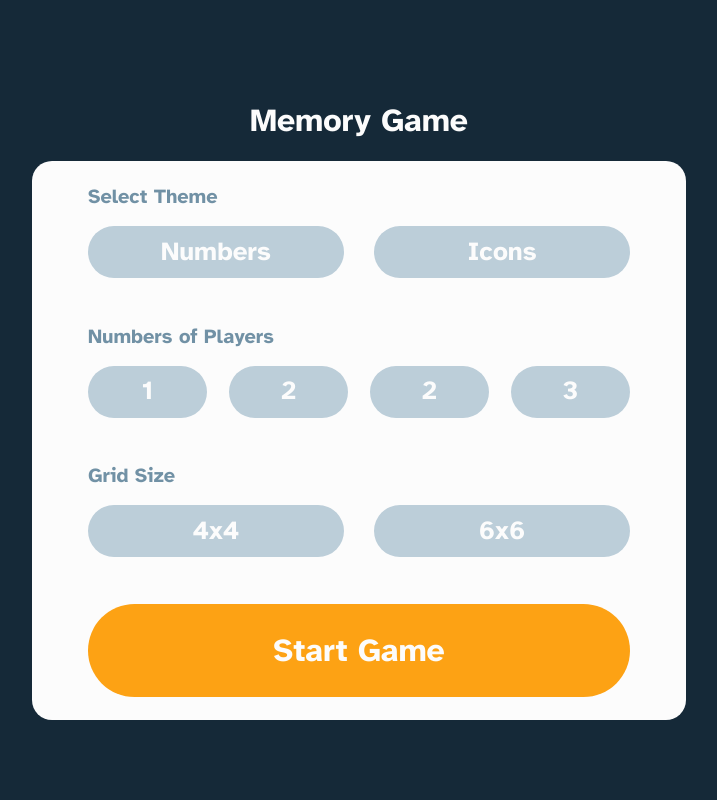
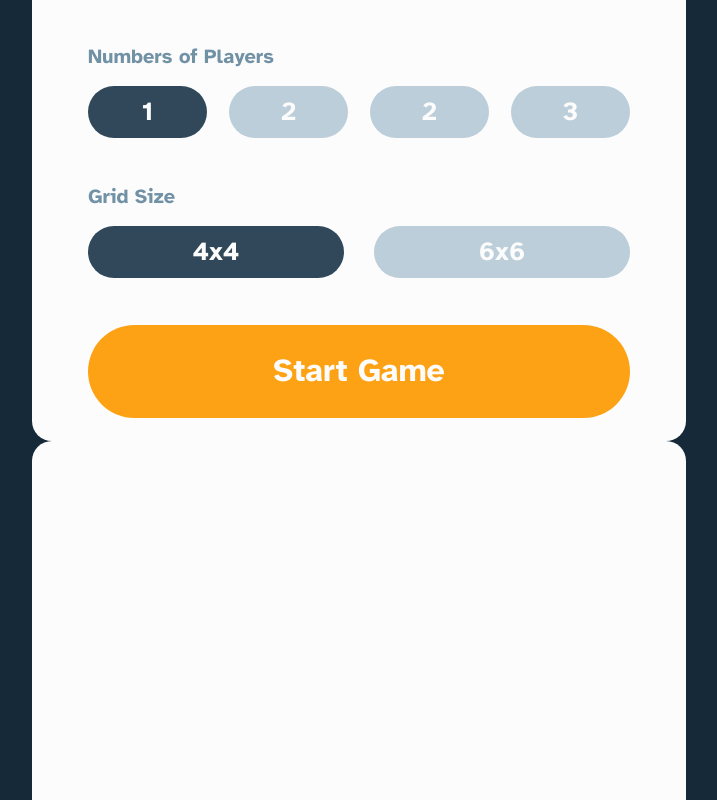
Before and after one commit to Davitvashakmadze/memory-game, a React (Create React App) app: page / in a window 1280 px wide. Shown: the top 800 px of the page, without its empty margins (281-998 px from the left). Built offline with nearby package versions, Linux system fonts and the light colour scheme; a web font is replaced by a local one.

Commit message:
feat: add next page

```diff
--- a/src/App.js
+++ b/src/App.js
@@ -1,10 +1,10 @@
 import "./home.scss"
-import Home from "./home"
+import GameBoard from "./pages/GameBoard.jsx"
 
 function App() {
   return (
     <div className="App">
-     <Home/>
+     <GameBoard/>
     </div>
   );
 }
--- a/src/home.scss
+++ b/src/home.scss
@@ -53,6 +53,10 @@
       display: flex;
       justify-content: space-between;
     }
+    .active{
+      background: rgba(48, 72, 89, 1);
+
+    }
     label {
       color: rgba(113, 145, 165, 1);
       font-size: 20px;
--- a/src/home.jsx
+++ b/src/pages/GameBoard.jsx
@@ -1,6 +1,14 @@
 import React from "react";
+import Gaming from "./Gaming";
 
-function home() {
+
+
+function GameBoard() {
+
+  const handleClickStartGame = () => {
+    console.log("Start Game")
+  }
+
   return (
     <div>
       <h1>Memory Game</h1>
@@ -8,14 +16,14 @@ function home() {
         <div className="Select-Theme">
           <label htmlFor="">Select Theme</label>
           <div className="btn-wrapper">
-            <button>Numbers</button>
+            <button className="active">Numbers</button>
             <button>Icons</button>
           </div>
         </div>
         <div className="num-players">
           <label htmlFor="">Numbers of Players</label>
           <div className="btn-wrapper">
-            <button>1</button>
+            <button className="active">1</button>
             <button>2</button>
             <button>2</button>
             <button>3</button>
@@ -24,14 +32,15 @@ function home() {
         <div className="grid-size">
           <label htmlFor="">Grid Size</label>
           <div className="btn-wrapper">
-            <button>4x4</button>
+            <button className="active">4x4</button>
             <button>6x6</button>
           </div>
         </div>
-        <button className="start">Start Game</button>
+        <button className="start" onClick={handleClickStartGame}>Start Game</button>
       </div>
+      <Gaming/>
     </div>
   );
 }
 
-export default home;
+export default GameBoard;
--- /dev/null
+++ b/src/pages/Gaming.jsx
@@ -0,0 +1,13 @@
+import React from "react";
+
+const Gaming = () => {
+  return (
+    <div>
+      <div className="main-app-wrapper">
+
+      </div>
+    </div>
+  );
+};
+
+export default Gaming;
```
